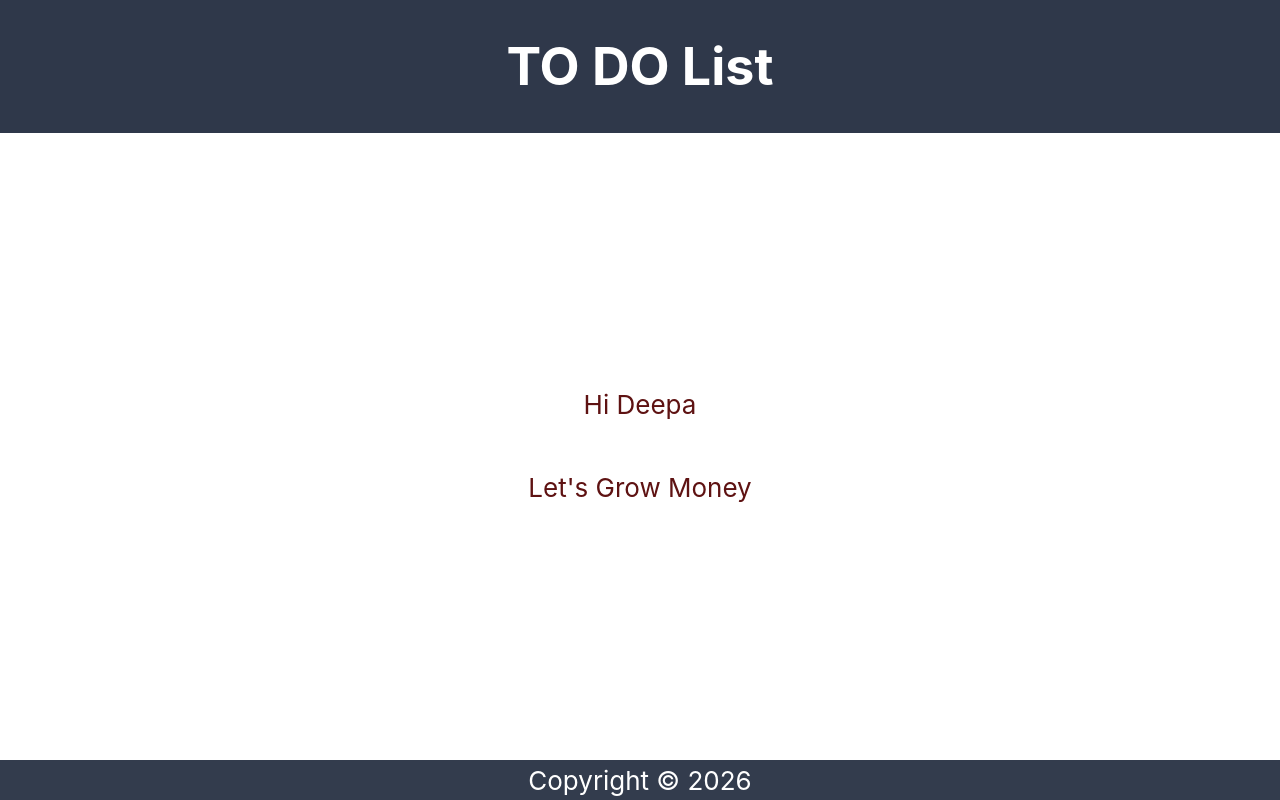
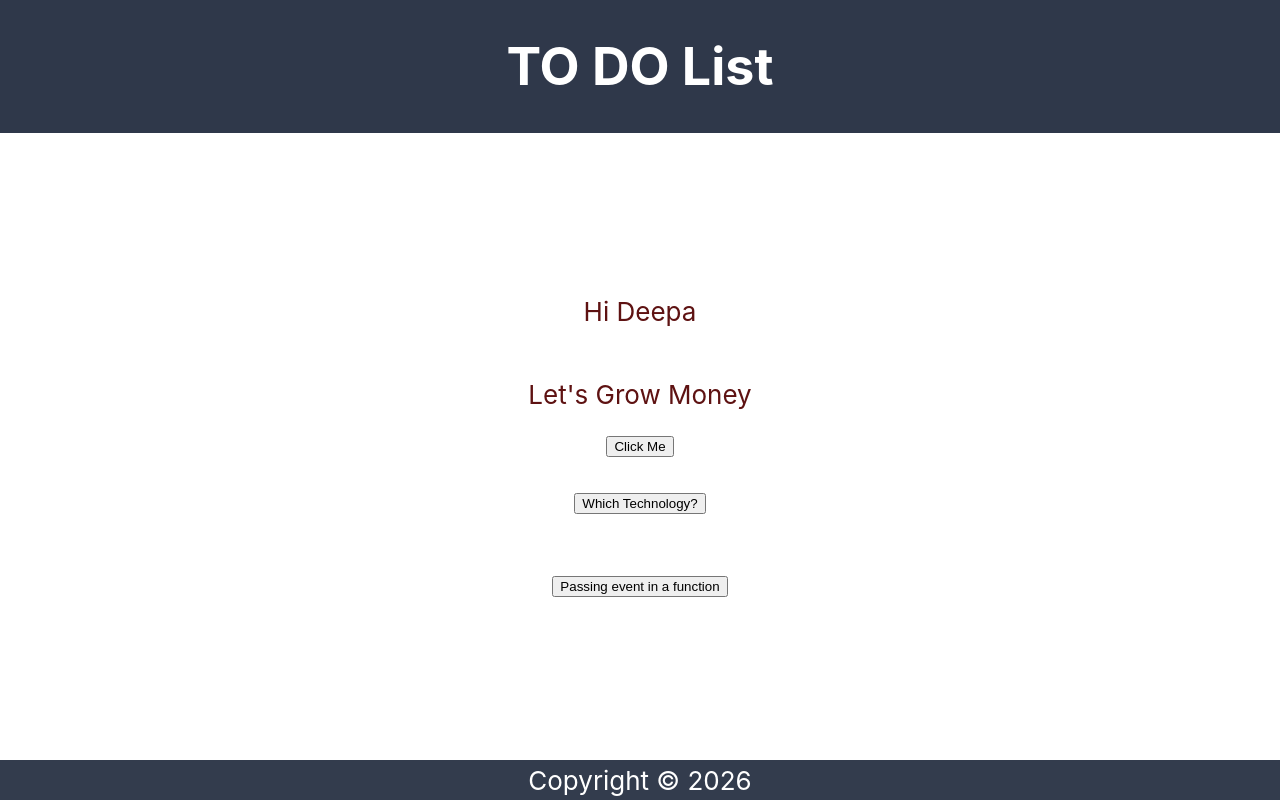
Before and after one commit to gnanadeepa-code/WebApp_Projects_WS, a React (Create React App) app in the folder React_Project1/project1/: page / in a window 1280 px wide. Built offline with nearby package versions, Linux system fonts and the light colour scheme.

Commit message:
click event

```diff
--- a/React_Project1/project1/src/Content.js
+++ b/React_Project1/project1/src/Content.js
@@ -6,7 +6,20 @@ const Content = () => {
   function handleNameChange() {
     const names = ["Earn", "Grow", "Give"];
     const num = Math.floor(Math.random() * 3);
+    console.log(`${names[num]} is returned`);
     return names[num];
+  }
+
+  const handleClick = () => {
+    console.log("Button is clicked");
+  }
+  const handleClick2 = (name) => {
+    console.log(`The technology used is ${name}`);
+  }
+  const handleClick3 = (event) => {
+    console.log(event);
+    console.log(event.target);
+    console.log(event.target.innerText);
   }
   return (
     <main className='App-main'>
@@ -14,6 +27,13 @@ const Content = () => {
       {/*Here the curly braces are used to treat the var name as js var */}
       {/*React cannot take objects,boolean values as child*/}
       <p>Let's {handleNameChange()} Money</p>
+      {/* The above function will be called when the page is loading */}
+      <button onClick={handleClick}> Click Me</button>
+      {/* <button onClick={handleClick()}> Click Me</button> = handleClick() -> if called like this when page is rendering itself the click event will be generated.This is wrong don't call like this.*/}
+      <p><button onClick={() => handleClick2('React')}> Which Technology?</button></p>
+      {/* arrow function is used to call the function with parameter,so that the action takes place only when the button is clicked unlike page rendering itself*/}
+      <p><button onClick={(event) => handleClick3(event)}> Passing event in a function</button></p>
+      {/* arrow function is used to pass the event itself as an object to perform some operations with its event.*/}
     </main>
   );
 };
```
